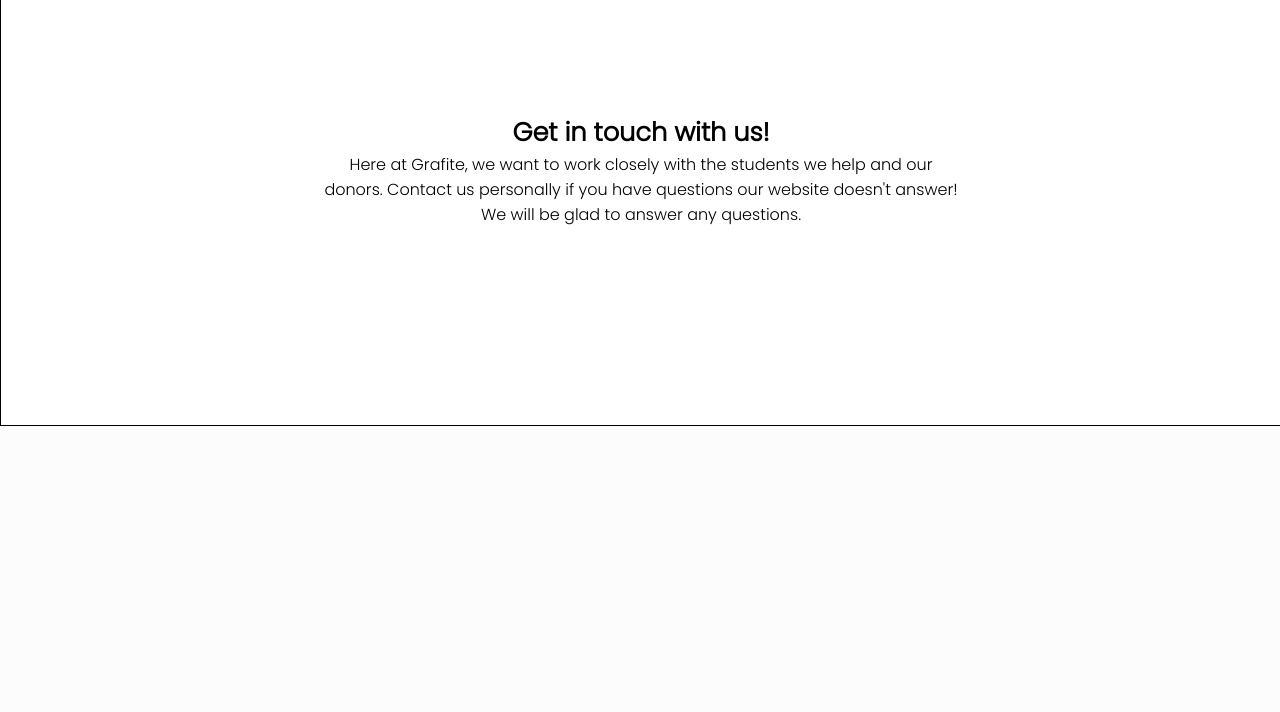
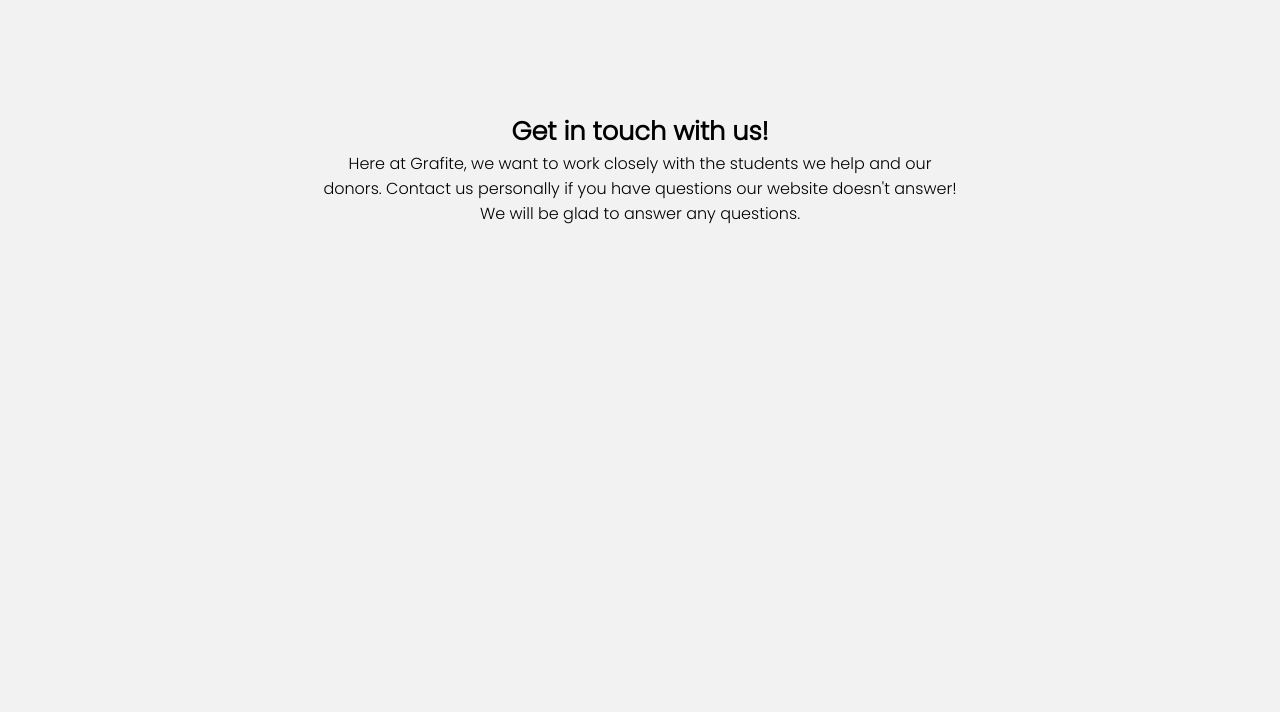
Before and after one commit to grafitecompany/grafite, a plain HTML site: page index.html in a window 1280 px wide. Shown: the part 88-800 px from the top of the page. Drawn offline with Linux system fonts and the light colour scheme.

Commit message:
background color

```diff
--- a/grafitestyles.css
+++ b/grafitestyles.css
@@ -109,8 +109,8 @@
 #homepagemessage{
   width: 100vw;
   height: 55vh;
-  border: 1px solid black;
-  background-color: white;
+  /*border: 1px solid black;*/
+  background-color: #f2f2f2;
   text-align: center;
 }
 
--- a/index.html
+++ b/index.html
@@ -5,7 +5,7 @@
     <script src="./grafitescript.js" type = text/javascript></script>
     <title>Grafite | Home</title>
   </head>
-  <body style="background-color: #fcfcfc;" onload="checker()">
+  <body style="background-color: #f2f2f2;" onload="checker()">
     <div id="navbarbackground">
     </div>
     <a href = "./index.html">
```
Also changed, not shown: grafiteteam.html (+1 -1 lines).
